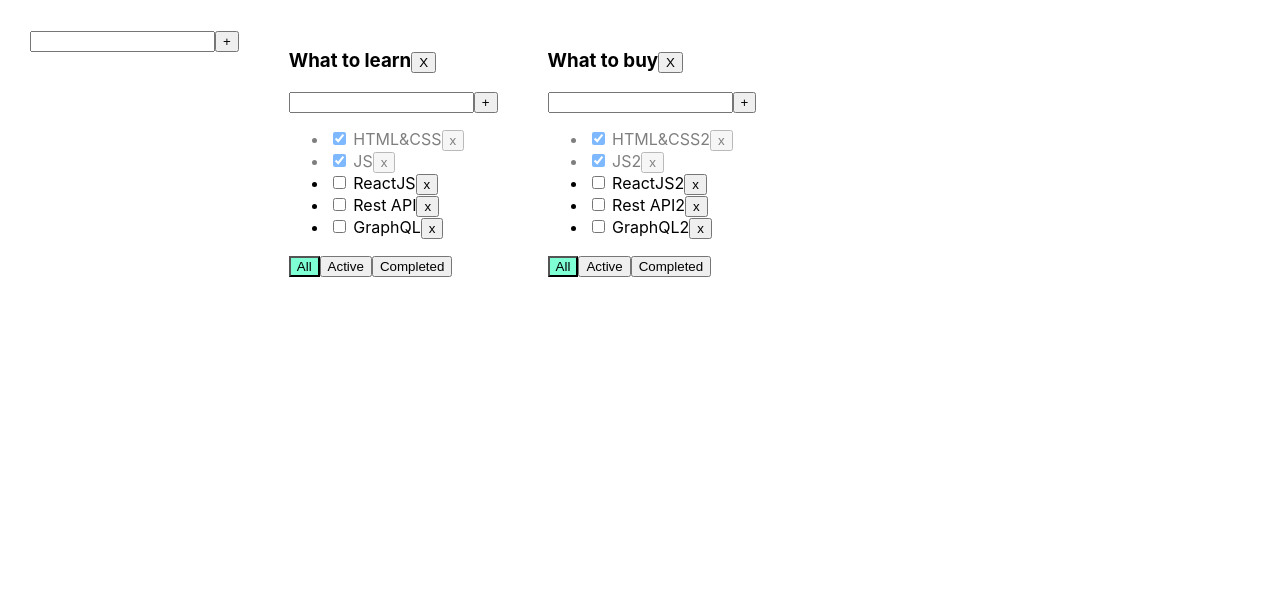
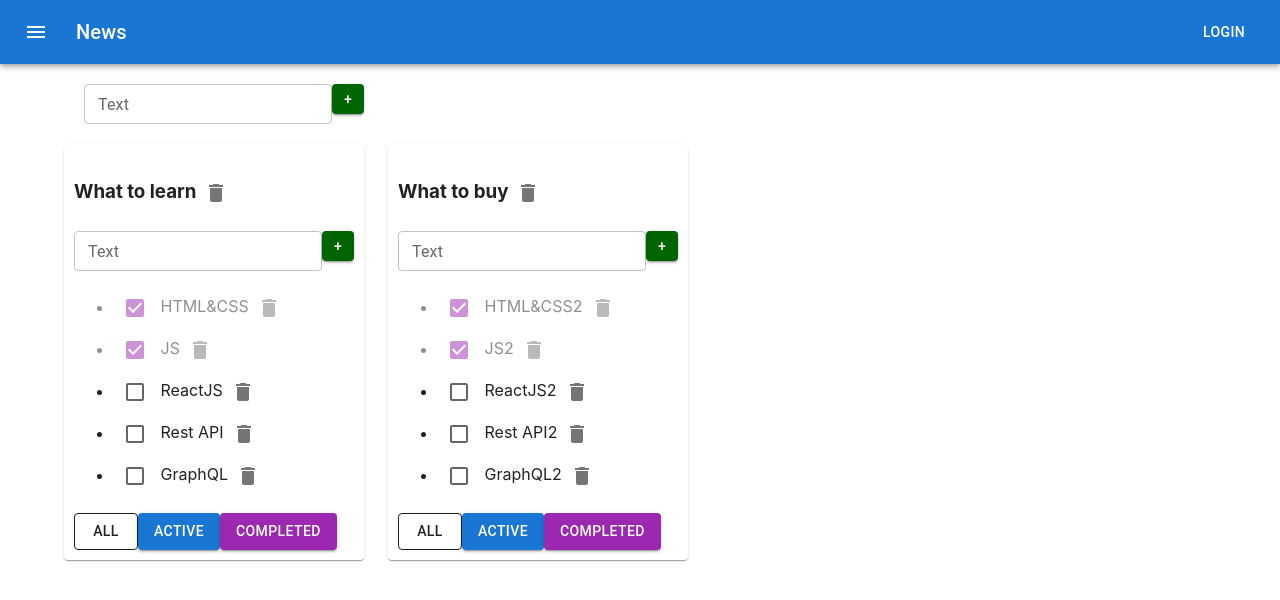
Before and after one commit to EvgenySychev/TO-DO_LIST, a React (Create React App) app: page / in a window 1280 px wide. Shown: the top 600 px of the page. Built offline with nearby package versions, Linux system fonts and the light colour scheme.

Commit message:
Tuesday's third lesson with Igor

```diff
--- a/src/App.css
+++ b/src/App.css
@@ -1,10 +1,10 @@
 .App {
-  padding: 30px;
-  display: flex;
+ /* padding: 30px;
+  display: flex;*/
 }
 
 .App > div {
-  margin-right: 50px;
+  /*margin-right: 50px;*/
 }
 
 .error {
--- a/src/App.tsx
+++ b/src/App.tsx
@@ -3,6 +3,8 @@
 import {Todolist} from './Todolist';
 import {v1} from 'uuid';
 import {FullInput} from "./Components/FullInput";
+import ButtonAppBar from "./ButtonAppBar";
+import {Container, Grid, Paper} from "@mui/material";
 
 export type FilterValuesType = "all" | "active" | "completed";
 
@@ -48,46 +50,59 @@
         ]
     });
 
-    const editTask = (todolistID:string,taskID:string,newTitle:string)=> {
-        setTasks({...tasks, [todolistID]:tasks[todolistID].map(el=> el.id===taskID ? {...el,title:newTitle} : el)})
+    const editTask = (todolistID: string, taskID: string, newTitle: string) => {
+        setTasks({
+            ...tasks,
+            [todolistID]: tasks[todolistID].map(el => el.id === taskID ? {...el, title: newTitle} : el)
+        })
     }
 
-    const editTodolist = (todolistID:string, title:string) => {
-setTodolists(todolists.map(el=> el.id===todolistID ? {...el,title:title} : el))
+    const editTodolist = (todolistID: string, title: string) => {
+        setTodolists(todolists.map(el => el.id === todolistID ? {...el, title: title} : el))
     }
 
-    const addTodolist = (newTitle:string) => {
+    const addTodolist = (newTitle: string) => {
         let newId = v1()
-        let newTodolist:todolistsType = {id: newId, title: newTitle, filter: 'all'}
-        setTodolists([newTodolist,...todolists])
-        setTasks({...tasks,[newId]:[]})
+        let newTodolist: todolistsType = {id: newId, title: newTitle, filter: 'all'}
+        setTodolists([newTodolist, ...todolists])
+        setTasks({...tasks, [newId]: []})
     }
 
-    const removeTodolist = (todolistID:string) => {
+    const removeTodolist = (todolistID: string) => {
         setTodolists(todolists.filter(t => t.id !== todolistID))
         delete tasks[todolistID]
         console.log(tasks)
     }
-    function removeTask(todolistID:string, id: string) {
 
-        setTasks({...tasks, [todolistID]: tasks[todolistID].filter(t => t.id != id)})
+    function removeTask(todolistID: string, id: string) {
+
+        setTasks({...tasks, [todolistID]: tasks[todolistID].filter(t => t.id !== id)})
     }
-    function addTask(todolistID:string, title: string) {
+
+    function addTask(todolistID: string, title: string) {
         let task = {id: v1(), title: title, isDone: false};
         setTasks({...tasks, [todolistID]: [task, ...tasks[todolistID]]})
     }
-    function changeStatus(todolistID:string, taskId: string, isDone: boolean) {
+
+    function changeStatus(todolistID: string, taskId: string, isDone: boolean) {
         console.log(todolistID)
-        setTasks({...tasks, [todolistID]: tasks[todolistID].map(el => el.id===taskId ? {...el,isDone} : el)})
+        setTasks({...tasks, [todolistID]: tasks[todolistID].map(el => el.id === taskId ? {...el, isDone} : el)})
     }
-    function changeFilter(todolistID:string, value: FilterValuesType) {
-        setTodolists(todolists.map(el => el.id === todolistID ? {...el,filter:value} : el))
+
+    function changeFilter(todolistID: string, value: FilterValuesType) {
+        setTodolists(todolists.map(el => el.id === todolistID ? {...el, filter: value} : el))
     }
 
 
     return (
         <div className="App">
+            <ButtonAppBar/>
+
+            <Container fixed>
+                <Grid container style={{padding: '20px'}}>
                     <FullInput callback={addTodolist}/>
+                </Grid>
+                <Grid container spacing={3}>
                     {todolists.map((el) => {
                         let tasksForTodolist = tasks[el.id];
 
@@ -99,6 +114,8 @@
                         }
 
                         return (
+                            <Grid item>
+                                <Paper style={{padding: '10px'}}>
                                     <Todolist
                                         key={el.id}
                                         todolistID={el.id}
@@ -109,13 +126,17 @@
                                         addTask={addTask}
                                         changeTaskStatus={changeStatus}
                                         filter={el.filter}
-                        removeTodolist = {removeTodolist}
-                        editTodolist = {editTodolist}
-                        editTask = {editTask}
+                                        removeTodolist={removeTodolist}
+                                        editTodolist={editTodolist}
+                                        editTask={editTask}
                                     />
+                                </Paper>
+                            </Grid>
                             )
-            })}
-
+                        })
+                    }
+                </Grid>
+            </Container>
 
         </div>
     );
--- /dev/null
+++ b/src/ButtonAppBar.tsx
@@ -0,0 +1,32 @@
+import * as React from 'react';
+import AppBar from '@mui/material/AppBar';
+import Box from '@mui/material/Box';
+import Toolbar from '@mui/material/Toolbar';
+import Typography from '@mui/material/Typography';
+import Button from '@mui/material/Button';
+import IconButton from '@mui/material/IconButton';
+import MenuIcon from '@mui/icons-material/Menu';
+
+export default function ButtonAppBar() {
+    return (
+        <Box sx={{ flexGrow: 1 }}>
+            <AppBar position="static">
+                <Toolbar>
+                    <IconButton
+                        size="large"
+                        edge="start"
+                        color="inherit"
+                        aria-label="menu"
+                        sx={{ mr: 2 }}
+                    >
+                        <MenuIcon />
+                    </IconButton>
+                    <Typography variant="h6" component="div" sx={{ flexGrow: 1 }}>
+                        News
+                    </Typography>
+                    <Button color="inherit">Login</Button>
+                </Toolbar>
+            </AppBar>
+        </Box>
+    );
+}
--- a/src/Components/FullInput.tsx
+++ b/src/Components/FullInput.tsx
@@ -1,4 +1,6 @@
 import React, {ChangeEvent, KeyboardEvent, useState} from 'react';
+import {Button, TextField} from "@mui/material";
+
 
 export type FullInputPropsType = {
 
@@ -8,14 +10,14 @@
 export const FullInput = (props:FullInputPropsType) => {
 
     let [title, setTitle] = useState("")
-    let [error, setError] = useState<string | null>(null)
+    let [error, setError] = useState<boolean>(false)
 
     const addTask = () => {
         if (title.trim() !== "") {
             props.callback(title.trim());
             setTitle("");
         } else {
-            setError("Title is required");
+            setError(true);
         }
     }
 
@@ -24,7 +26,7 @@
     }
 
     const onKeyPressHandler = (e: KeyboardEvent<HTMLInputElement>) => {
-        setError(null);
+        setError(false);
         if (e.charCode === 13) {
             addTask();
         }
@@ -32,13 +34,21 @@
 
     return (
         <div>
-            <input value={title}
-                   onChange={onChangeHandler}
-                   onKeyPress={onKeyPressHandler}
-                   className={error ? "error" : ""}
+
+            <TextField id="outlined-basic"
+                       label={error? "Title is required": `Text`}
+                       variant="outlined"
+                       value={title}
+                       onChange={onChangeHandler}
+                       onKeyPress={onKeyPressHandler}
+                       size={"small"}
+                       error={error}
             />
-            <button onClick={addTask}>+</button>
-            {error && <div className="error-message">{error}</div>}
+
+            <Button variant="contained"  onClick={addTask} color={'primary'} style={{maxWidth: '30px', maxHeight: '30px', minWidth: '30px', minHeight: '30px', backgroundColor: "darkgreen"}}
+
+            >+</Button>
+
         </div>
     );
 }
--- a/src/Todolist.tsx
+++ b/src/Todolist.tsx
@@ -2,6 +2,9 @@
 import {FilterValuesType} from './App';
 import {FullInput} from "./Components/FullInput";
 import {EditableSpan} from "./Components/EditableSpan";
+import {Button, Checkbox, IconButton} from "@mui/material";
+import {Delete} from "@mui/icons-material";
+
 
 type TaskType = {
     id: string
@@ -47,7 +50,9 @@
     return <div>
         <h3>
             <EditableSpan title={props.title} callBack={editTodolistHandler}/>
-            <button onClick={removeTodolistHandler}>X</button>
+            <IconButton aria-label="delete">
+                <Delete  onClick={removeTodolistHandler}/>
+            </IconButton>
         </h3>
         <FullInput callback={addTaskHandler}/>
         <ul>
@@ -59,25 +64,22 @@
                     }
 
                     return <li key={t.id} className={t.isDone ? "is-done" : ""}>
-                        <input type="checkbox"
-                               onChange={onChangeHandler}
-                               checked={t.isDone}/>
+                        <Checkbox defaultChecked onChange={onChangeHandler}
+                                  checked={t.isDone} color="secondary"/>
                         <EditableSpan title={t.title} callBack={(newTitle)=>editTaskHandler(t.id,newTitle)}/>
-                        <button onClick={onClickHandler}>x</button>
+                        <IconButton aria-label="delete">
+                            <Delete  onClick={onClickHandler}/>
+                        </IconButton>
+
                     </li>
                 })
             }
         </ul>
         <div>
-            <button className={props.filter === 'all' ? "active-filter" : ""}
-                    onClick={onAllClickHandler}>All
-            </button>
-            <button className={props.filter === 'active' ? "active-filter" : ""}
-                    onClick={onActiveClickHandler}>Active
-            </button>
-            <button className={props.filter === 'completed' ? "active-filter" : ""}
-                    onClick={onCompletedClickHandler}>Completed
-            </button>
+            <Button variant={props.filter === 'all' ? "outlined" : "contained"}  color="inherit"  onClick={onAllClickHandler}>All</Button>
+            <Button variant={props.filter === 'active' ? "outlined" : "contained"} color="primary" onClick={onActiveClickHandler}>Active</Button>
+            <Button variant={props.filter === 'completed' ? "outlined" : "contained"} color="secondary" onClick={onCompletedClickHandler}>Completed</Button>
+
         </div>
     </div>
 }
```
Also changed, not shown: package.json (+16 -12 lines), 1 other file (tests, documents, lock files or other folders). Lines whose indentation alone changed are shown as unchanged.
